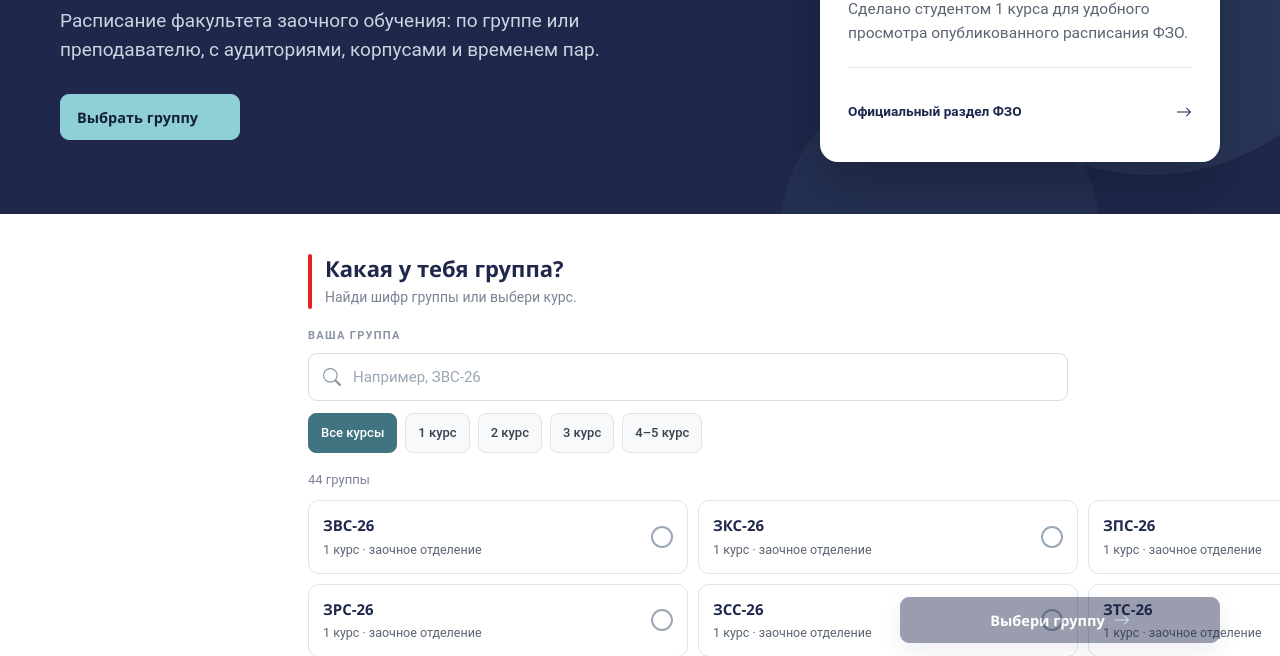
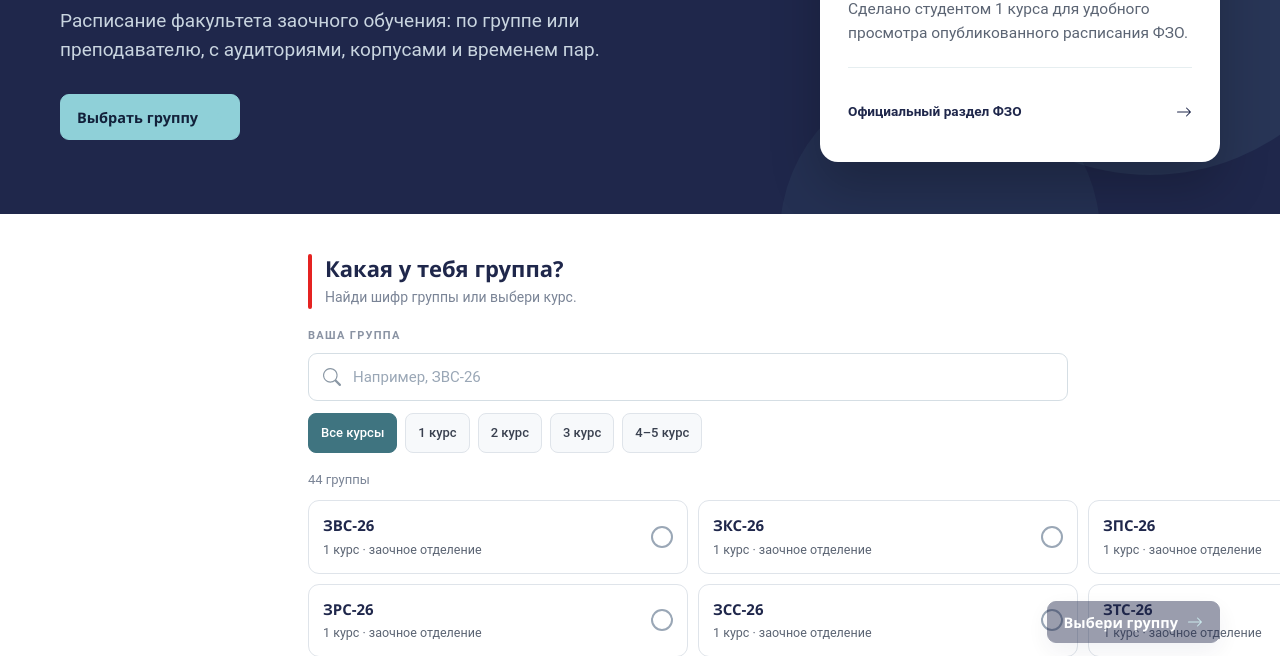
Before and after one commit to ivan-s-2001/rgatu-schedule, a website: page public/index.html in a window 1280 px wide. Shown: the part 145-801 px from the top of the page. Drawn offline with Linux system fonts and the light colour scheme; no server answers.

Commit message:
layout: size desktop confirmation button to its content

```diff
--- a/public/app.css
+++ b/public/app.css
@@ -1166,11 +1166,13 @@ html[data-theme=dark] .toast{background:#eef3fb;color:#101827}
     backdrop-filter:none;
   }
   .sticky-action .primary{
-    width:320px;
+    width:auto;
     max-width:100%;
-    min-height:46px;
+    min-width:0;
+    min-height:42px;
     margin:0;
-    box-shadow:0 8px 24px rgba(31,39,75,.16);
+    padding:9px 16px;
+    box-shadow:0 8px 24px rgba(31,39,75,.14);
   }
   .picker-submit{min-width:260px}
   .toast{bottom:28px}
```
